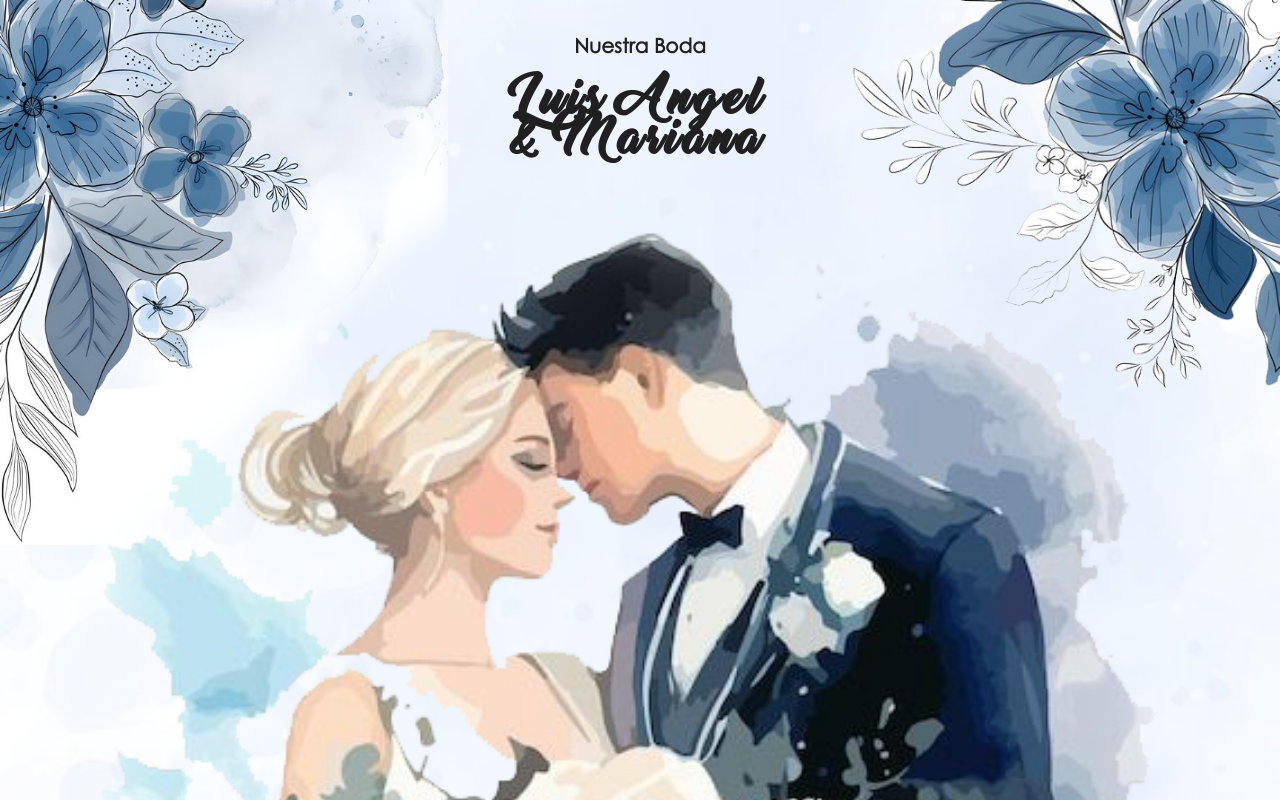
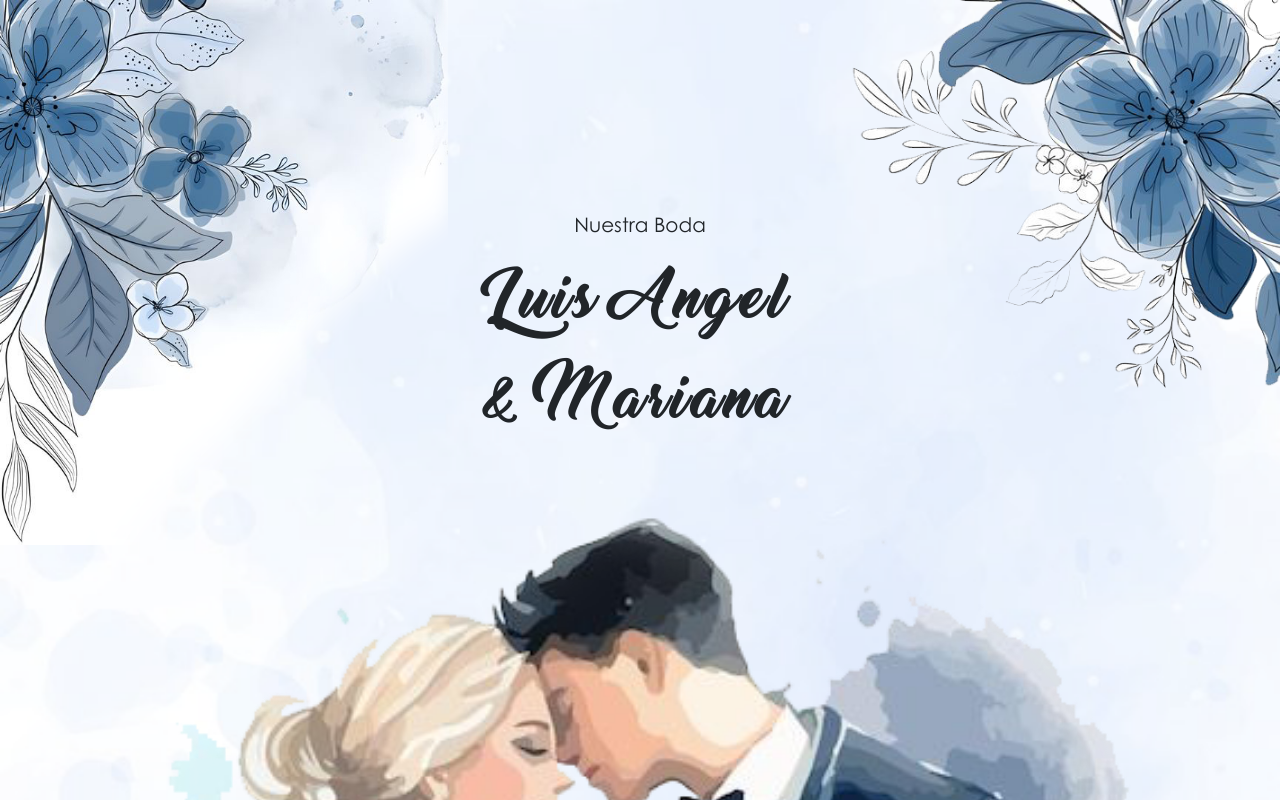
Before and after one commit to ls-solano/invitacionboda, a plain HTML site: page index.html in a window 1280 px wide. Shown: the top 800 px of the page. Drawn offline with nearby package versions, Linux system fonts and the light colour scheme.

Commit message:
Acomodo de titulos

```diff
--- a/CSS/styles.css
+++ b/CSS/styles.css
@@ -33,9 +33,11 @@ body {
   position: relative;
 }
 
-
+   .principal{
+    padding-top: 15%;
+   }
     .principal .firstscrean {
-      padding-top: 20px;
+      padding-top: 20px !important;
       height: 100vh;
     }
 
@@ -43,15 +45,18 @@ body {
       width: 90%;
 
     }
+    .principal .firstscrean .header {
+      font-size: 20px !important;
+      font-family: 'centurygothic', sans-serif;
+
+    }
+
     .principal .firstscrean .names {
       font-family: 'Thinking_of_Betty', sans-serif;
-      letter-spacing: 5PX;
-      font-size: 40px;
-    }
-    .principal .firstscrean {
-      font-size: 10px;
-
-      font-family: 'centurygothic', sans-serif;
+      letter-spacing: 5PX  !important;
+      font-size: 50px !important;
+      line-height: 2; /* Ajusta la altura entre líneas */
+      margin: 20px 0;
     }
 
 
--- a/index.html
+++ b/index.html
@@ -5,6 +5,8 @@
   <meta charset="UTF-8">
   <meta name="viewport" content="width=device-width, initial-scale=1.0">
   <link rel="stylesheet" href="CSS/styles.css">
+  <link href="https://cdn.jsdelivr.net/npm/bootstrap@5.3.3/dist/css/bootstrap.min.css" rel="stylesheet" integrity="sha384-QWTKZyjpPEjISv5WaRU9OFeRpok6YctnYmDr5pNlyT2bRjXh0JMhjY6hW+ALEwIH" crossorigin="anonymous">
+
   <title>Invitación de Boda</title>
 
 </head>
@@ -17,7 +19,7 @@
     <img src="IMG/flowerleft.png" class="imagen " srcset="">
   </div>
 
-  <div class="principal">
+  <div class="principal text-center">
     <div class="firstscrean">
       <h1 class="header">Nuestra Boda</h1>
       <h1 class="names">Luis Angel <br> & Mariana</h1>
```
